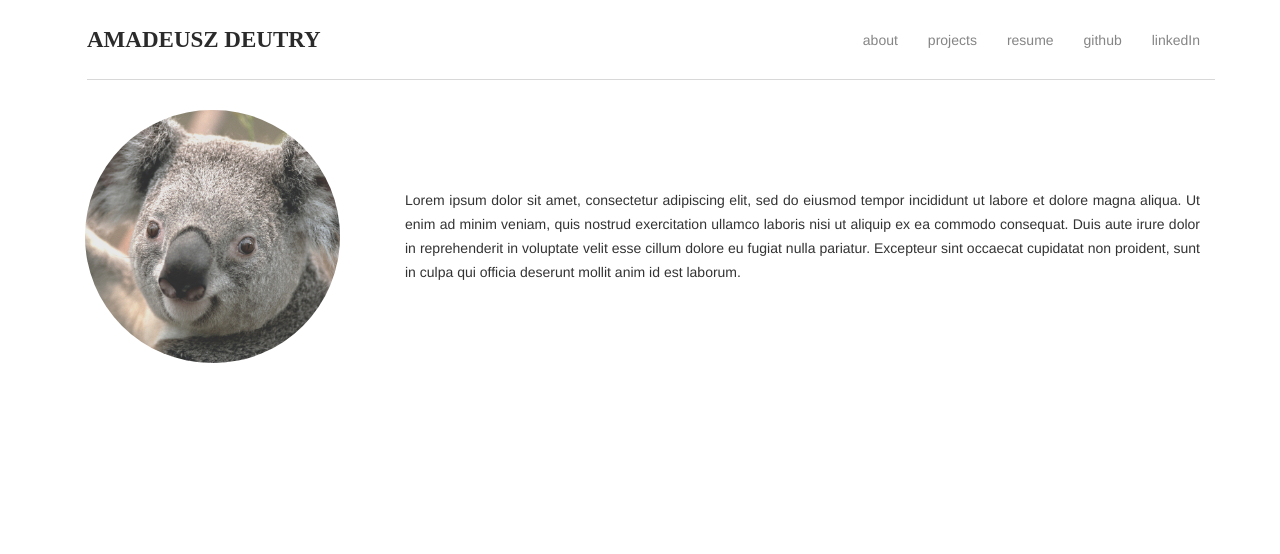
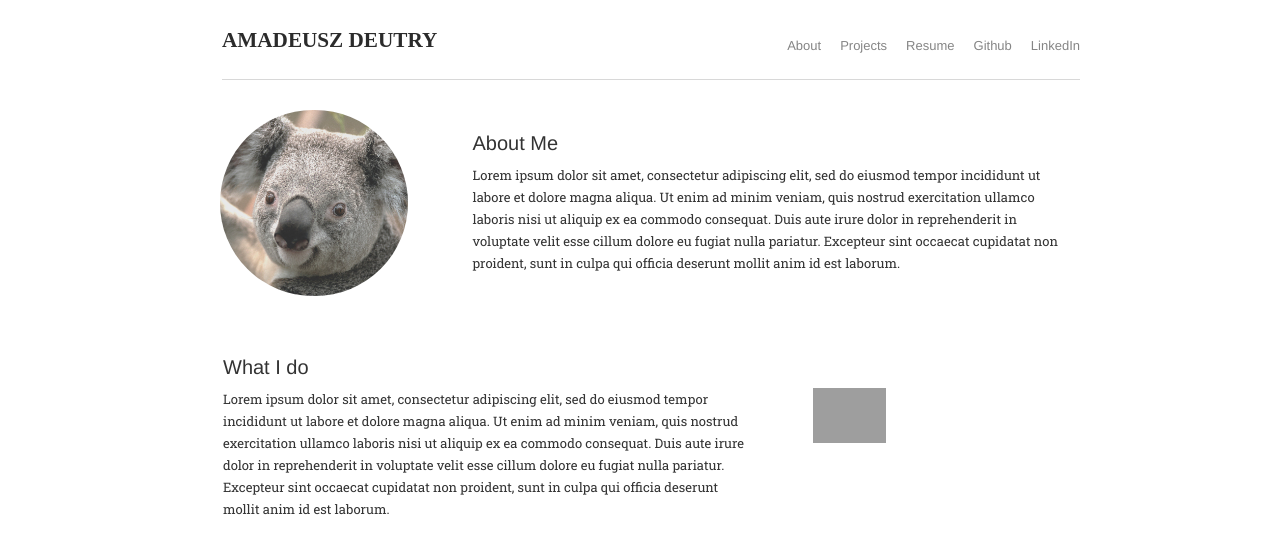
Before and after one commit to adeutry/personal-website, a plain HTML site: page index.html in a window 1280 px wide. Drawn offline with nearby package versions, Linux system fonts and the light colour scheme; grey boxes are pictures that could not be loaded; a web font is replaced by a local one.

Commit message:
added 2nd section

```diff
--- a/index.html
+++ b/index.html
@@ -7,9 +7,10 @@
     <!-- The above 3 meta tags *must* come first in the head; any other head content must come *after* these tags -->
     <meta name="description" content="">
     <meta name="author" content="">
+    <link rel="shortcut icon" href="https://cis.temple.edu/sites/default/files/favicon_1.ico" type="image/vnd.microsoft.icon">
     <link rel="icon" href="../../favicon.ico">
 
-    <title>Starter Template for Bootstrap</title>
+    <title>Amadeusz Deutry</title>
 
     <!-- Bootstrap core CSS -->
     <link rel="stylesheet" href="https://maxcdn.bootstrapcdn.com/bootstrap/3.3.7/css/bootstrap.min.css" integrity="sha384-BVYiiSIFeK1dGmJRAkycuHAHRg32OmUcww7on3RYdg4Va+PmSTsz/K68vbdEjh4u" crossorigin="anonymous">
@@ -30,6 +31,8 @@
     <link href="https://fonts.googleapis.com/css?family=Source+Sans+Pro" rel="stylesheet">
     <link href="https://fonts.googleapis.com/css?family=Roboto+Slab" rel="stylesheet">
     <link href="https://fonts.googleapis.com/css?family=Arimo" rel="stylesheet">
+    <link href="https://fonts.googleapis.com/css?family=Asap" rel="stylesheet">
+    <link href="https://fonts.googleapis.com/css?family=Karla" rel="stylesheet">
   </head>
 
   <body>
@@ -48,11 +51,11 @@
           </div>
           <div id="navbar" class="collapse navbar-collapse">
             <ul class="nav navbar-nav">
-              <li class="active"><a href="#">about</a></li>
-              <li><a href="#about">projects</a></li>
-              <li><a href="#about">resume</a></li>
-              <li><a href="#contact">github</a></li>
-              <li><a href="#contact">linkedIn</a></li>
+              <li class="active"><a href="#">About</a></li>
+              <li><a href="#about">Projects</a></li>
+              <li><a href="resume.pdf" target="_blank">Resume</a></li>
+              <li><a href="https://www.github.com/adeutry" target="_blank">Github</a></li>
+              <li><a href="https://www.linkedin.com/in/amadeusz-deutry-974588108" target="_blank">LinkedIn</a></li>
             </ul>
           </div><!--/.nav-collapse -->
         </div>
@@ -65,12 +68,25 @@
        <img id="user-pic" src="pics/Koala.jpg">
       </div>
       <div id="user-bio" class="col-lg-9 col-md-9">
+        <h1>About Me</h1>
         <span id="user-bio-text">
         Lorem ipsum dolor sit amet, consectetur adipiscing elit, sed do eiusmod tempor incididunt ut labore et dolore magna aliqua. Ut enim ad minim veniam, quis nostrud exercitation ullamco laboris nisi ut aliquip ex ea commodo consequat. Duis aute irure dolor in reprehenderit in voluptate velit esse cillum dolore eu fugiat nulla pariatur. Excepteur sint occaecat cupidatat non proident, sunt in culpa qui officia deserunt mollit anim id est laborum.
         </span>
       </div>
 
     </div><!-- /.container -->
+    <div id="section-work" class="container" >
+      <h1>What I do</h1>
+      <div class="inner">
+        <div id="work-text" class="container">
+          <span id="work-text-para" class="col-lg-8 col-md-8">
+          Lorem ipsum dolor sit amet, consectetur adipiscing elit, sed do eiusmod tempor incididunt ut labore et dolore magna aliqua. Ut enim ad minim veniam, quis nostrud exercitation ullamco laboris nisi ut aliquip ex ea commodo consequat. Duis aute irure dolor in reprehenderit in voluptate velit esse cillum dolore eu fugiat nulla pariatur. Excepteur sint occaecat cupidatat non proident, sunt in culpa qui officia deserunt mollit anim id est laborum.
+          </span>
+          <div id="work-pic-container" class="col-lg-4 col-md-4">
+          </div>
+        </div>
+      </div>
+    </div>
 
 
     <!-- Bootstrap core JavaScript
--- a/starter-template.css
+++ b/starter-template.css
@@ -27,7 +27,7 @@ a.navbar-brand,
 a.navbar-brand {
 	font-family: Antic;
     font-weight: 600;
-    font-size: 23px;
+    font-size: 21.2px;
 }
 
 .nav>li>a:focus, .nav>li>a:hover {
@@ -38,23 +38,32 @@ a.navbar-brand {
     color: #858585;
     text-shadow: none;
     font-weight: 200;
-    font-size: 14px;
+    font-size: 13px;
+    padding: 21px 0px 0px 19px;
+}
+
+#navbar .navbar-nav a:hover {
+	color: black;
 }
 
 #user-bio {
-	padding: 10px 10px 10px 50px;
+	padding: 10px 0px 10px 50px;
 }
 
 #bio-container {
 	display: flex;
     align-items: center;
+    margin-bottom: 50px;
 }
 
-#user-bio-text {
+#user-bio-text,
+#work-text-para {
 	display: block;
-    font-family: Arimo;
-    line-height: 24px;
-    text-align: justify;
+    font-family: Roboto Slab;
+    line-height: 22px;
+    font-size: 13px;
+    /* text-align: justify; */
+    padding-left: 0px;
 }
 
 img#user-pic {
@@ -66,6 +75,42 @@ img#user-pic {
 .navbar .inner-border {
 	display: inline-block;
     width: 100%;
-    border-bottom: 1px solid #d8d8d8;
+
     padding-bottom: 14px;
 }
+
+.navbar .inner-border {
+	border-bottom: 1px solid #d8d8d8;
+}
+
+#section-work {
+	padding: 10px 6px 10px 33px;
+}
+
+#work-text {
+	height: 120px;
+	padding-left: 0px;
+}
+
+#work-text-para {
+	padding-right: 60px;
+}
+
+#work-pic-container {
+	height: 46%;
+    background-image: url("https://upload.wikimedia.org/wikipedia/commons/3/32/Temple_University_logo.png");
+    background-size: contain;
+    background-repeat: no-repeat;
+}
+
+/* Bootstrap overrides */
+@media (min-width: 992px){
+	.container {
+	    width: 900px;
+	}
+}
+
+.h1, h1 {
+    font-size: 20px;
+    margin-top: 0px;
+}
```
Also changed, not shown: 1 other file.
